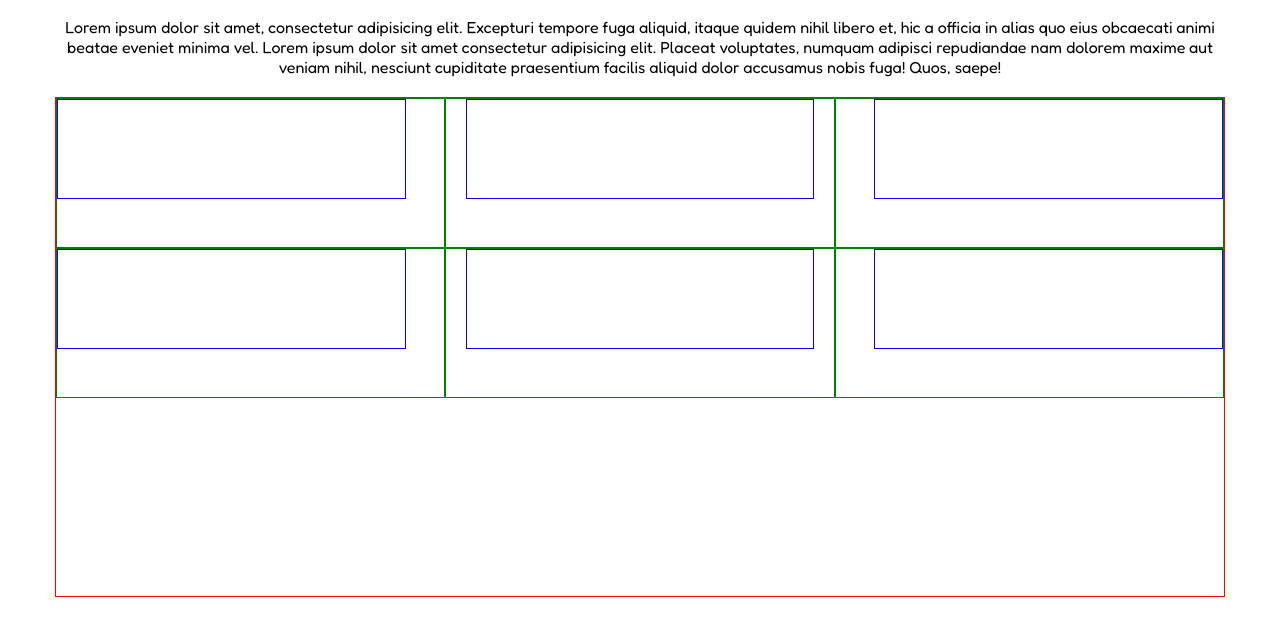
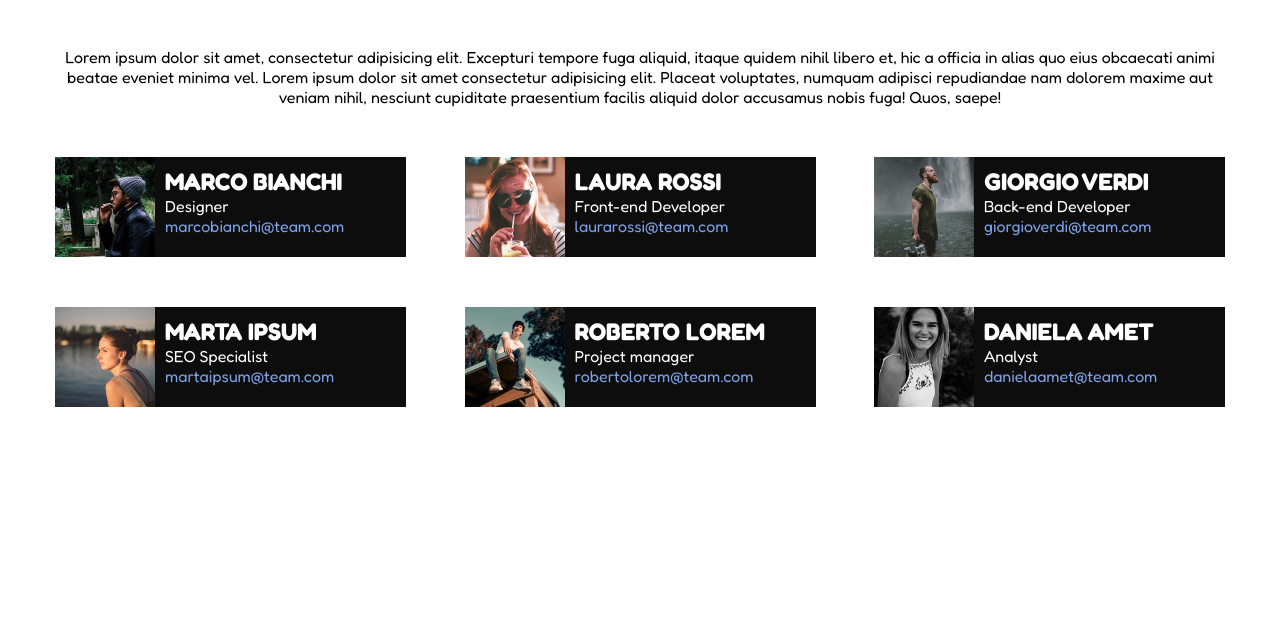
Before and after one commit to MarcoRinaldi98/html-css-float-cards, a plain HTML site: page index.html in a window 1280 px wide. Shown: the part 62-698 px from the top of the page. Drawn offline with Linux system fonts and the light colour scheme.

Commit message:
Progetto terminato

```diff
--- a/CSS/style.css
+++ b/CSS/style.css
@@ -19,25 +19,23 @@ h1 {
     margin: 20px 0;
 }
 p {
-    margin: 20px 0;
+    margin: 50px 0;
 }
 /* MAIN */
+/* struttura*/
 .container {
     margin: auto;
     max-width: 1170px;
-    border: 1px solid red;
-    height: 500px;
 }
 .struttura {
     width: calc(100% / 3);
-    border: 1px solid green;
-    height: 150px;
     float: left;
 }
 .struttura .col {
-    border: 1px solid blue;
     height: 100px;
     width: 90%;
+    background-color: rgba(0, 0, 0, 0.95);
+    margin-bottom: 50px;
 }
 .struttura .col.due {
     margin: auto;
@@ -45,3 +43,17 @@ p {
 .struttura .col.tre {
     float: right;
 }
+/* contenuto delle caselle */
+.col img {
+    height: 100px;
+    float: left;
+}
+.col .description {
+    float: left;
+    margin: 10px 0px 10px 10px;
+    color: white
+}
+.description a {
+    color: rgb(125, 162, 231);
+    text-decoration: none;
+}
--- a/index.html
+++ b/index.html
@@ -20,35 +20,78 @@
         <h1>Meet Our Team</h1>
         <p>Lorem ipsum dolor sit amet, consectetur adipisicing elit. Excepturi tempore fuga aliquid, itaque quidem nihil libero et, hic a officia in alias quo eius obcaecati animi beatae eveniet minima vel. Lorem ipsum dolor sit amet consectetur adipisicing elit. Placeat voluptates, numquam adipisci repudiandae nam dolorem maxime aut veniam nihil, nesciunt cupiditate praesentium facilis aliquid dolor accusamus nobis fuga! Quos, saepe!</p>
     </header>
-    <!-- Corpo della pagina -->
+    <!-- Container esterno che racchiude il corpo della pagina -->
     <main class="container">
+        <!-- Div per spaziare le caselle l'una dall'altra -->
+        <div class="struttura">
+            <!-- Creazione singola casella di descrizione della persona -->
+            <div class="col">
+                <img src="./img/male1.png" alt="Foto Marco Bianchi">
+                <div class="description">
+                    <h2>MARCO BIANCHI</h2>
+                    <span>Designer</span>
+                    <br/>
+                    <a href="">marcobianchi@team.com</a>
+                </div>
+            </div>
+        </div>
+        <div class="struttura">
+            <div class="col due">
+                <img src="./img/female1.png" alt="Foto Laura Rossi">
+                <div class="description">
+                    <h2>LAURA ROSSI</h2>
+                    <span>Front-end Developer</span>
+                    <br/>
+                    <a href="">laurarossi@team.com</a>
+                </div>
+
+            </div>
+        </div>
+        <div class="struttura">
+            <div class="col tre">
+                <img src="./img/male2.png" alt="Foto Giorgio Verdi">
+                <div class="description">
+                    <h2>GIORGIO VERDI</h2>
+                    <span>Back-end Developer</span>
+                    <br/>
+                    <a href="">giorgioverdi@team.com</a>
+                </div>
+
+            </div>
+        </div>
         <div class="struttura">
             <div class="col">
+                <img src="./img/female2.png" alt="Foto Marta Ipsum">
+                <div class="description">
+                    <h2>MARTA IPSUM</h2>
+                    <span>SEO Specialist</span>
+                    <br/>
+                    <a href="">martaipsum@team.com</a>
+                </div>
 
             </div>
         </div>
         <div class="struttura">
             <div class="col due">
+                <img src="./img/male3.png" alt="Foto Roberto Lorem">
+                <div class="description">
+                    <h2>ROBERTO LOREM</h2>
+                    <span>Project manager</span>
+                    <br/>
+                    <a href="">robertolorem@team.com</a>
+                </div>
 
             </div>
         </div>
         <div class="struttura">
             <div class="col tre">
-
-            </div>
-        </div>
-        <div class="struttura">
-            <div class="col">
-
-            </div>
-        </div>
-        <div class="struttura">
-            <div class="col due">
-
-            </div>
-        </div>
-        <div class="struttura">
-            <div class="col tre">
+                <img src="./img/female3.png" alt="Foto Daniela Amet">
+                <div class="description">
+                    <h2>DANIELA AMET</h2>
+                    <span>Analyst</span>
+                    <br/>
+                    <a href="">danielaamet@team.com</a>
+                </div>
 
             </div>
         </div>
```
